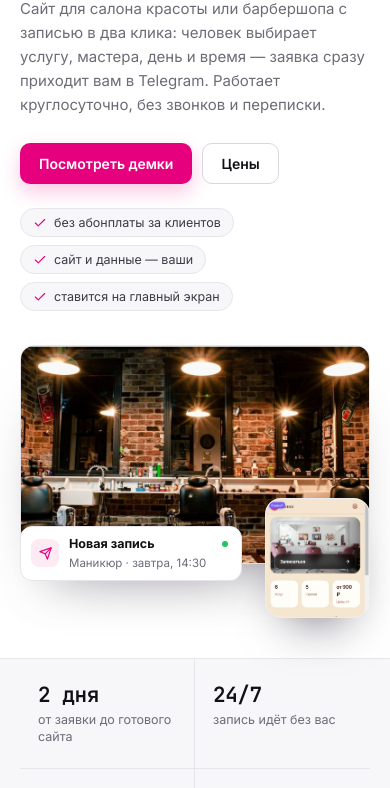
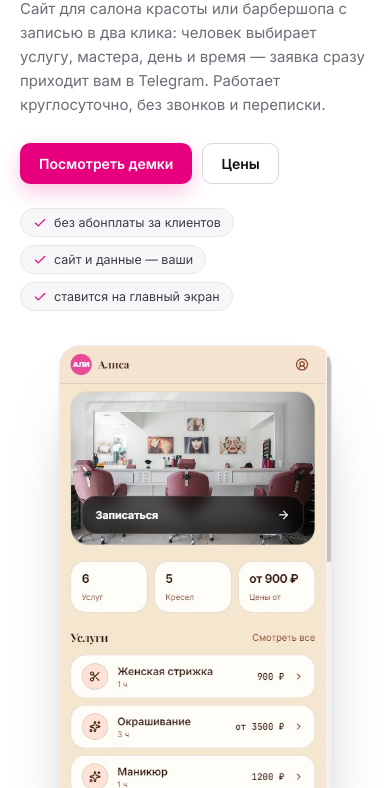
Before and after one commit to biber78788-byte/portfolio, a plain HTML site: page index.html in a window 390 px wide. Shown: the part 276-1064 px from the top of the page. Drawn offline with Linux system fonts and the light colour scheme.

Commit message:
deploy portfolio

```diff
--- a/index.html
+++ b/index.html
@@ -67,21 +67,16 @@
   .chip { display:inline-flex; align-items:center; gap:7px; font-size:12.5px; color:#3d3b45; background:var(--soft); border:1px solid var(--line); border-radius:999px; padding:6px 12px; }
   .chip svg { width:14px; height:14px; color:var(--acc); }
 
-  /* витрина: десктопный экран + мобильный поверх + уведомление */
-  .showcase { position:relative; padding:0 0 54px; }
-  @media(min-width:960px){ .showcase { padding-right:24px; } }
-  .shot-desktop { position:relative; border-radius:14px; overflow:hidden; border:1px solid var(--line); background:#fff; box-shadow:0 34px 64px -38px rgba(16,8,30,.55); aspect-ratio:16/10; }
-  .shot-desktop img { width:100%; height:100%; object-fit:cover; object-position:top center; }
-  .shot-desktop::after { content:""; position:absolute; inset:0; box-shadow:inset 0 1px 0 rgba(255,255,255,.7); pointer-events:none; }
-  .shot-mobile { position:absolute; right:0; bottom:0; width:30%; max-width:158px; border-radius:16px; overflow:hidden; border:1px solid rgba(16,8,30,.08); background:#fff; box-shadow:0 26px 48px -24px rgba(16,8,30,.6); }
-  .shot-mobile img { width:100%; display:block; }
-  .notify { position:absolute; left:-10px; bottom:calc(54px + 10px); display:flex; align-items:center; gap:10px; background:#fff; border:1px solid var(--line); border-radius:12px; padding:9px 13px 9px 10px; box-shadow:0 20px 44px -24px rgba(16,8,30,.5); }
+  /* витрина: скриншот записи + всплывающее уведомление */
+  .showcase { position:relative; display:flex; justify-content:center; padding-bottom:30px; }
+  .shot { width:min(340px,70vw); border-radius:20px; border:1px solid rgba(16,8,30,.08); box-shadow:0 40px 80px -46px rgba(16,8,30,.65), 0 4px 14px -8px rgba(16,8,30,.18); display:block; }
+  .notify { position:absolute; left:0; bottom:0; display:inline-flex; align-items:center; gap:10px; background:#fff; border:1px solid var(--line); border-radius:12px; padding:9px 14px 9px 10px; box-shadow:0 22px 46px -26px rgba(16,8,30,.55); }
+  @media(max-width:959px){ .notify { left:4px; } }
   .notify-ic { width:28px; height:28px; border-radius:8px; display:grid; place-items:center; background:var(--acc-soft); color:var(--acc); flex:0 0 28px; }
   .notify-ic svg { width:15px; height:15px; }
-  .notify b { display:block; font-size:12.5px; line-height:1.2; }
+  .notify b { display:block; font-size:12.5px; line-height:1.25; }
   .notify small { font-size:11.5px; color:var(--muted); }
-  .notify i { width:6px; height:6px; border-radius:50%; background:#22c55e; margin-left:6px; align-self:flex-start; margin-top:5px; }
-  @media(max-width:959px){ .showcase { max-width:460px; margin:0 auto; } .notify { left:0; bottom:auto; top:calc(100% - 92px); } }
+  .notify i { width:6px; height:6px; border-radius:50%; background:#22c55e; align-self:flex-start; margin-top:6px; }
 
   /* ---------- полоса фактов ---------- */
   .facts { border-top:1px solid var(--line); border-bottom:1px solid var(--line); background:var(--soft); }
@@ -116,7 +111,7 @@
   @media(min-width:760px){ .demos { grid-template-columns:repeat(2,1fr); } }
   .demo { border:1px solid var(--line); border-radius:var(--r); overflow:hidden; background:#fff; transition:border-color .2s, box-shadow .2s; }
   .demo:hover { border-color:var(--line-2); box-shadow:0 24px 50px -30px rgba(16,8,30,.45); }
-  .demo-shot { aspect-ratio:16/10; overflow:hidden; background:var(--soft-2); border-bottom:1px solid var(--line); }
+  .demo-shot { aspect-ratio:4/5; overflow:hidden; background:var(--soft-2); border-bottom:1px solid var(--line); }
   .demo-shot img { width:100%; height:100%; object-fit:cover; object-position:top center; transition:transform .5s cubic-bezier(.22,1,.36,1); }
   .demo:hover .demo-shot img { transform:scale(1.03); }
   .demo-body { padding:16px 18px; display:flex; align-items:center; gap:12px; flex-wrap:wrap; }
@@ -221,8 +216,7 @@
         </div>
       </div>
       <div class="showcase">
-        <div class="shot-desktop"><img src="img/demo-barber.jpg" alt="Страница барбершопа с онлайн-записью на компьютере"></div>
-        <div class="shot-mobile"><img src="img/demo-salon.jpg" alt="Запись в салоне красоты с телефона"></div>
+        <img class="shot" src="img/hero-salon.jpg" alt="Сайт салона красоты с онлайн-записью">
         <div class="notify">
           <span class="notify-ic"><svg viewBox="0 0 24 24" fill="none" stroke="currentColor" stroke-width="1.9" stroke-linecap="round" stroke-linejoin="round"><path d="m21 3-9.5 9.5"/><path d="M21 3 15 21l-3.5-8.5L3 9z"/></svg></span>
           <div><b>Новая запись</b><small>Маникюр · завтра, 14:30</small></div>
@@ -285,14 +279,14 @@
       </div>
       <div class="demos">
         <div class="demo">
-          <div class="demo-shot"><img src="img/demo-salon.jpg" alt="Демка сайта салона красоты"></div>
+          <div class="demo-shot"><img src="img/card-salon.jpg" alt="Демка сайта салона красоты"></div>
           <div class="demo-body">
             <div><b>Салон красоты «Алиса»</b><small>Калуга · стрижки, ногти, косметология</small></div>
             <a class="btn btn-ghost" href="https://beauty.clientslab.ru/" target="_blank" rel="noreferrer">Открыть</a>
           </div>
         </div>
         <div class="demo">
-          <div class="demo-shot"><img src="img/demo-barber.jpg" alt="Демка сайта барбершопа"></div>
+          <div class="demo-shot"><img src="img/card-barber.jpg" alt="Демка сайта барбершопа"></div>
           <div class="demo-body">
             <div><b>Барбершоп «Бритва»</b><small>Подольск · стрижка, борода, бритьё</small></div>
             <a class="btn btn-ghost" href="https://barber.clientslab.ru/" target="_blank" rel="noreferrer">Открыть</a>
```
Also changed, not shown: img/card-barber.jpg (added), img/card-salon.jpg (added), img/demo-barber-card.jpg (added), img/demo-barber-page.jpg (added), img/hero-salon.jpg (added), img/shot-barber.png (added), img/shot-salon.png (added).
